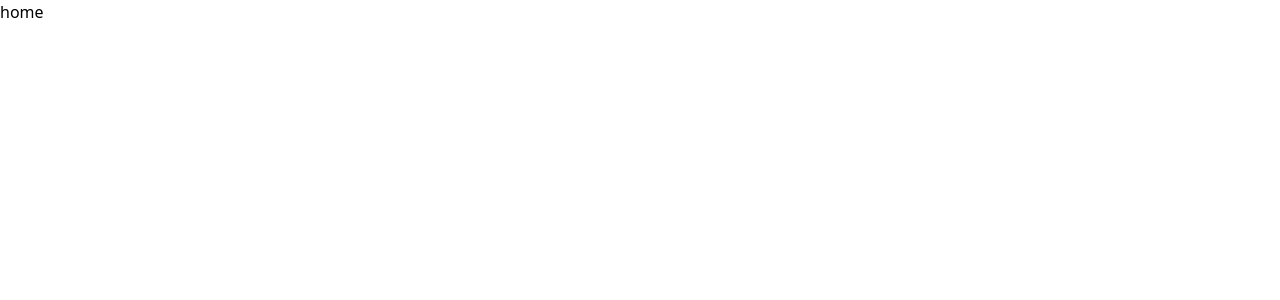
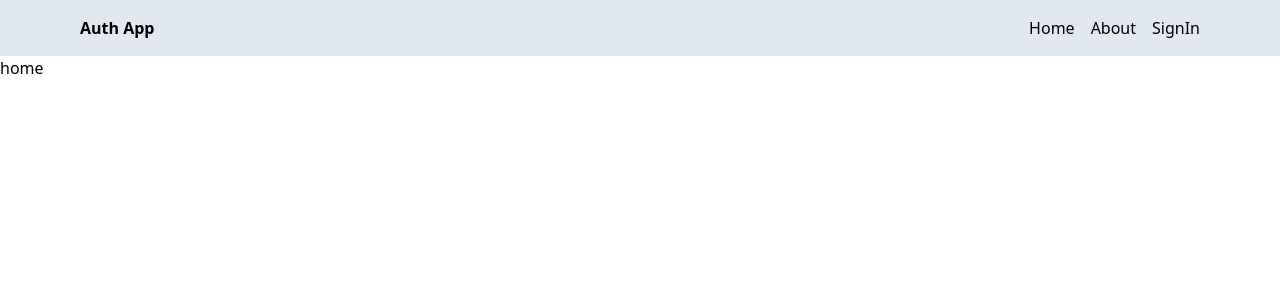
Before and after one commit to TallapallyAneesh/mern-auth, a React (Vite) app in the folder client/: page / in a window 1280 px wide. Shown: the top 300 px of the page. Built offline with nearby package versions, Linux system fonts and the light colour scheme.

Commit message:
create header

```diff
--- a/client/src/App.jsx
+++ b/client/src/App.jsx
@@ -4,10 +4,12 @@
 import About from "./pages/About";
 import Home from "./pages/Home";
 import Profile from "./pages/Profile";
+import Header from "./components/Header";
 function App() {
   return (
     <div>
       <BrowserRouter>
+        <Header />
         <Routes>
           <Route path={"/"} element={<Home />} />
           <Route path={"/signup"} element={<SignUp />} />
--- /dev/null
+++ b/client/src/components/Header.jsx
@@ -0,0 +1,28 @@
+import { Link } from "react-router-dom";
+
+function Header() {
+  return (
+    <div className="bg-slate-200">
+      <div className="flex justify-between items-center max-w-6xl mx-auto p-4">
+        <Link to="/">
+          <h1 className="font-bold">Auth App</h1>
+        </Link>
+
+        <ul className="flex gap-4">
+          <Link to="/">
+            <li>Home</li>
+          </Link>
+
+          <Link to="/about">
+            <li>About</li>
+          </Link>
+          <Link to="signin">
+            <li>SignIn</li>
+          </Link>
+        </ul>
+      </div>
+    </div>
+  );
+}
+
+export default Header;
```
Also changed, not shown: 1 other file (tests, documents, lock files or other folders).
